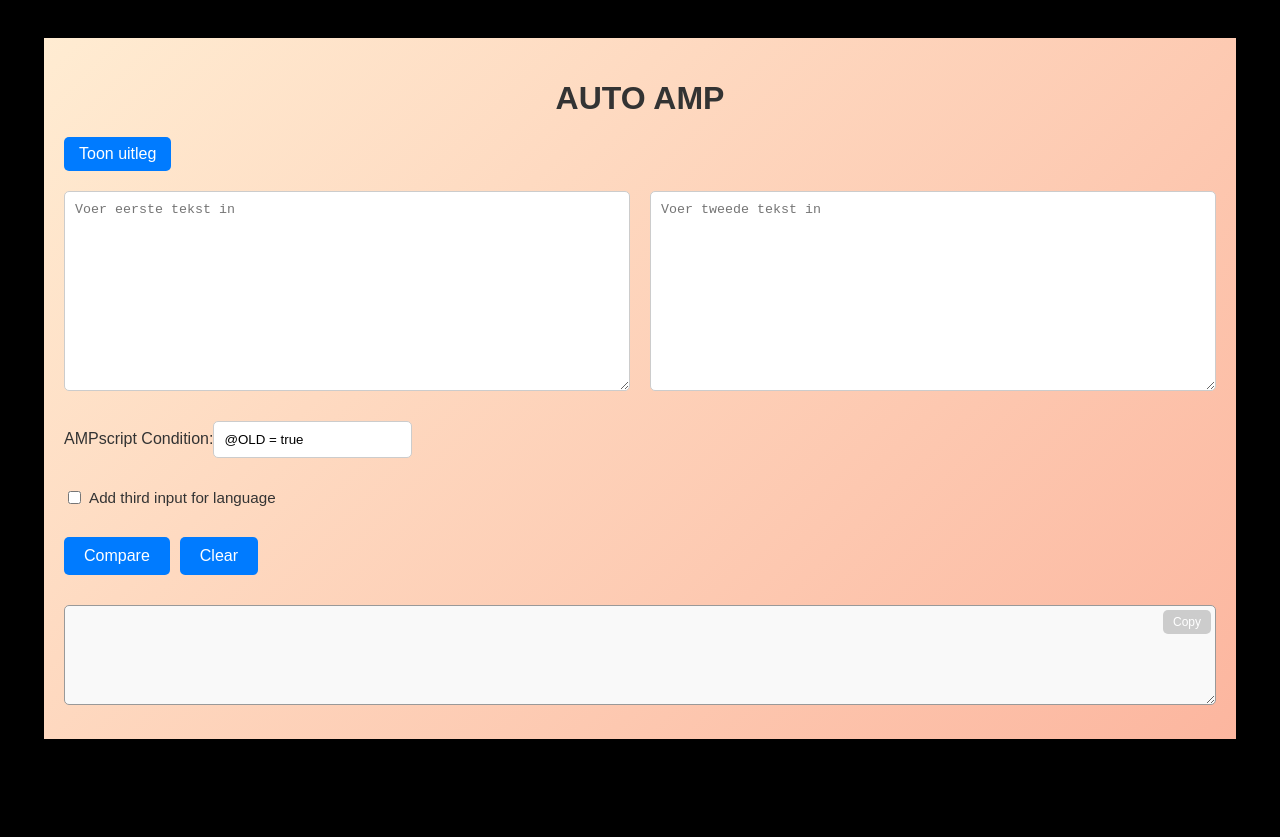
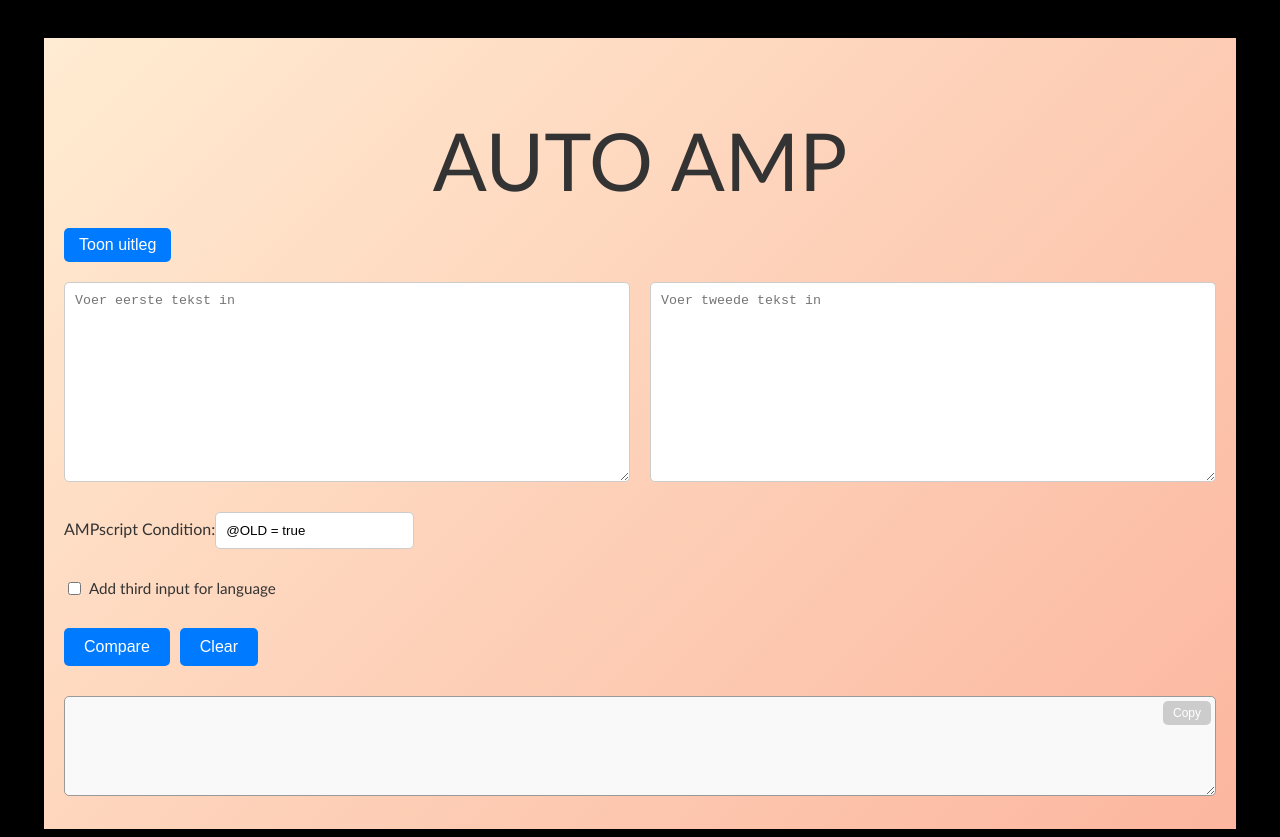
Before and after one commit to stuvx2026/auto-amp, a Vue app: page / in a window 1280 px wide. Before the commit the page ends 800 px from the top, so only its background shows below. Built offline with nearby package versions, Linux system fonts and the light colour scheme.

Commit message:
added gif to assets updated chaes

```diff
--- a/src/App.vue
+++ b/src/App.vue
@@ -1,7 +1,6 @@
 <template>
   <div class="container">
     <h1 class="heading">AUTO AMP</h1>
-
     <!-- Help dropdown -->
     <div class="help-container">
       <button class="button help-button" @click="showHelp = !showHelp">
--- a/src/assets/css/styles.css
+++ b/src/assets/css/styles.css
@@ -6,24 +6,24 @@ body {
 }
 /* Layout and container */
 .container {
-    display: flex;
-    flex-direction: column;
-  margin: 0 auto;
+  display: flex;
+  flex-direction: column;
   min-width: 90vw;
   padding: 20px;
   max-width: 600px;
   margin: 0 auto;
-  font-family: Arial, sans-serif;
+  font-family: 'Gill Sans', 'Gill Sans MT', Calibri, 'Trebuchet MS', sans-serif;
   color: #333;
   background: linear-gradient(135deg, #ffecd2, #fcb69f);
 }
 
 /* Headings */
 .heading {
-  font-size: 2em;
-  font-weight: bold;
+  font-size: 5em;
+  font-weight: 400;
   margin-bottom: 20px;
   text-align: center;
+  font-family: 'Gill Sans', 'Gill Sans MT', Calibri, 'Trebuchet MS', sans-serif;
 }
 
 .text-input-container {
@@ -62,8 +62,8 @@ body {
 }
 
 /* Output area */
-.output {
-  width: 100%;
+.text-output {
+  width: 400px;
   min-height: 100px;
   padding: 10px;
   border: 1px solid #999;
--- a/src/components/TextOutput.vue
+++ b/src/components/TextOutput.vue
@@ -1,6 +1,6 @@
 <!-- src/components/TextOutput.vue -->
 <template>
-  <textarea readonly :value="output" rows="5"></textarea>
+  <textarea class="text-output" readonly :value="output" rows="5"></textarea>
 </template>
 
 <script setup>
@@ -10,9 +10,3 @@ const props = defineProps({
   output: String
 });
 </script>
-
-<style scoped>
-textarea {
-  width: 100%;
-}
-</style>
```
Also changed, not shown: src/assets/Images/old-young.gif (added).
